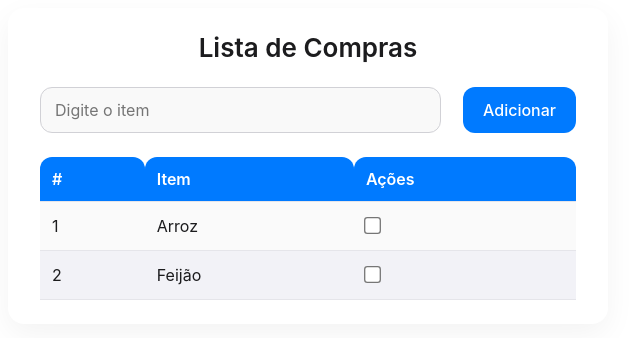
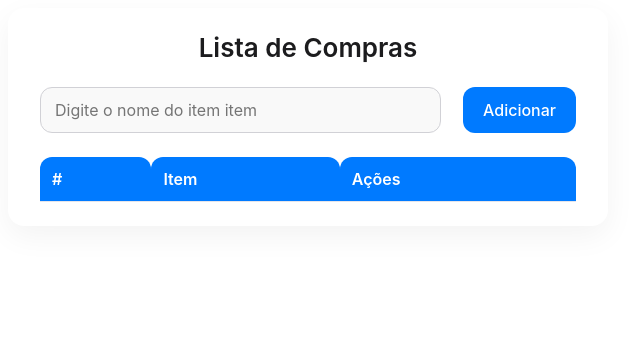
Before and after one commit to analuizacandida/calculadoraAngular, an Angular app: page / in a window 1280 px wide. Shown: the top 338 px of the page, without its empty margins (0-640 px from the left). Built offline with nearby package versions, Linux system fonts and the light colour scheme.

Commit message:
classe de modelo e arrays

```diff
--- /dev/null
+++ b/src/app/lista-compras/itemLista.ts
@@ -0,0 +1,8 @@
+export class ItemLista {
+    id?: number;
+    nome?: string;
+    comprado?: boolean = false;
+
+
+
+}
--- a/src/app/lista-compras/lista-compras.component.html
+++ b/src/app/lista-compras/lista-compras.component.html
@@ -1,7 +1,12 @@
 <div class="container">
 <h1> Lista de Compras</h1>
-<form>
-    <input type="text" placeholder="Digite o item"  name="item" />
+<form #frm="ngForm" (ngSubmit)="adcionarItem()"   >
+    <input
+    type="text"
+     [(ngModel)]="item"
+     placeholder="Digite o nome do item item"
+
+     name="item" />
 <button type="submit">Adicionar</button>
 </form>
 <table>
@@ -13,23 +18,17 @@
         </tr>
     </thead>
     <tbody>
+        @for (elemento of lista; track elemento.id) {
+
         <tr>
             <td>1</td>
-            <td>Arroz</td>
+            <td>{{elemento.nome}}</td>
             <td>
                 <input type="checkbox">
             </td>
 
         </tr>
-        <tr>
-            <td>2</td>
-            <td>Feijão</td>
-            <td>
-                <input type="checkbox">
-            </td>
-
-        </tr>
-
+    }
     </tbody>
 
 </table>
--- a/src/app/lista-compras/lista-compras.component.ts
+++ b/src/app/lista-compras/lista-compras.component.ts
@@ -1,11 +1,28 @@
 import { Component } from '@angular/core';
-
+import { FormsModule } from '@angular/forms';
+import { ItemLista } from './itemLista';
 @Component({
   selector: 'app-lista-compras',
-  imports: [],
+  imports: [
+    FormsModule,
+
+  ],
   templateUrl: './lista-compras.component.html',
   styleUrl: './lista-compras.component.css'
 })
 export class ListaComprasComponent {
 
+item: string = '';
+lista: ItemLista[] = [];
+
+adcionarItem() {
+ let itemLista = new ItemLista();
+ itemLista.nome = this.item;
+ itemLista.id = this.lista.length + 1; // Atribui um ID baseado no tamanho atual da lista
+
+ this.lista.push(itemLista); // Adiciona o item à lista
+  this.item = ''; // -> Limpa o campo de entrada após adicionar o item
+
+  console.table(this.lista); // -> Exibe a lista no console para depuração
 }
+}
```
